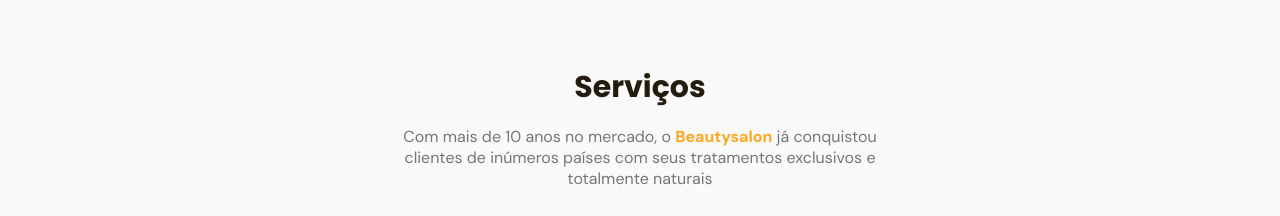
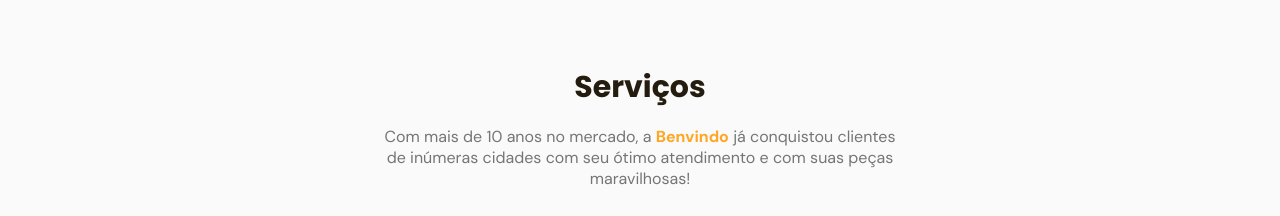
Before and after one commit to oCesaum/OriginSix, a plain HTML site: page index.html in a window 1280 px wide. Shown: the part 1020-1236 px from the top of the page. Drawn offline with nearby package versions, Linux system fonts and the light colour scheme; files whose address does not match are found by name.

Commit message:
OriginSix

```diff
--- a/index.html
+++ b/index.html
@@ -113,7 +113,7 @@
             <header>
               <h2 class="title">Serviços</h2>
                 <p class="subtitle">
-                  Com mais de 10 anos no mercado, o <strong>Beautysalon</strong> já conquistou clientes de inúmeros países com seus tratamentos exclusivos e totalmente naturais</p>
+                  Com mais de 10 anos no mercado, a <strong>Benvindo</strong> já conquistou clientes de inúmeras cidades com seu ótimo atendimento e com suas peças maravilhosas!</p>
             </header>
             <div class="cards grid">
               <div class="card">
```
